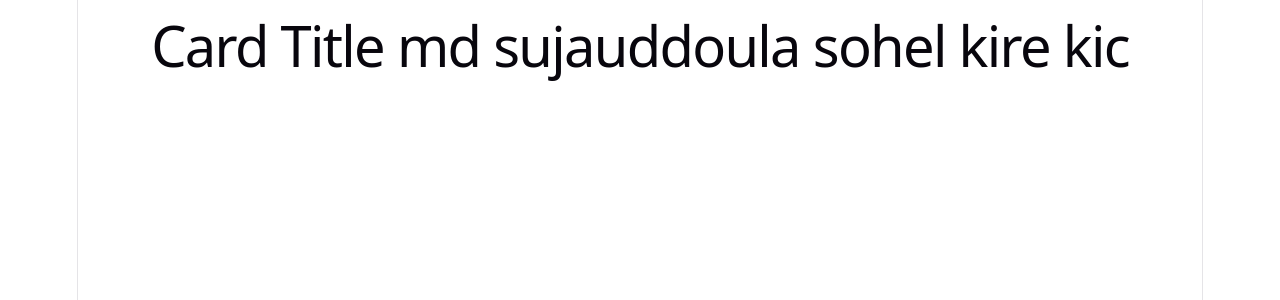
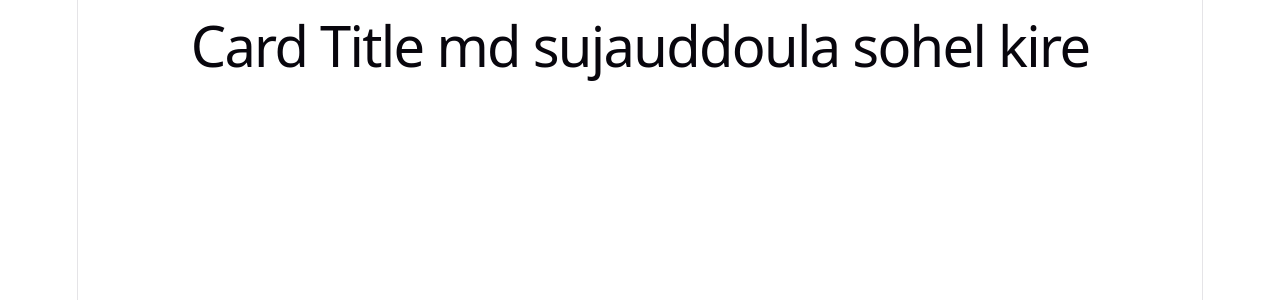
Before and after one commit to DevSohel32/Basic_react_recap, a React (Vite) app: page / in a window 1280 px wide. Shown: the top 300 px of the page. Built offline with nearby package versions, Linux system fonts and the light colour scheme.

Commit message:
Auto commit

```diff
--- a/src/App.jsx
+++ b/src/App.jsx
@@ -6,7 +6,8 @@ import Card from './component/card';
 
 function App() {
   return (
-   <Card name='md sujauddoula sohel kire kic'/>
+   <Card name='md sujauddoula sohel kire'/>
+
 
   )
 }
```
